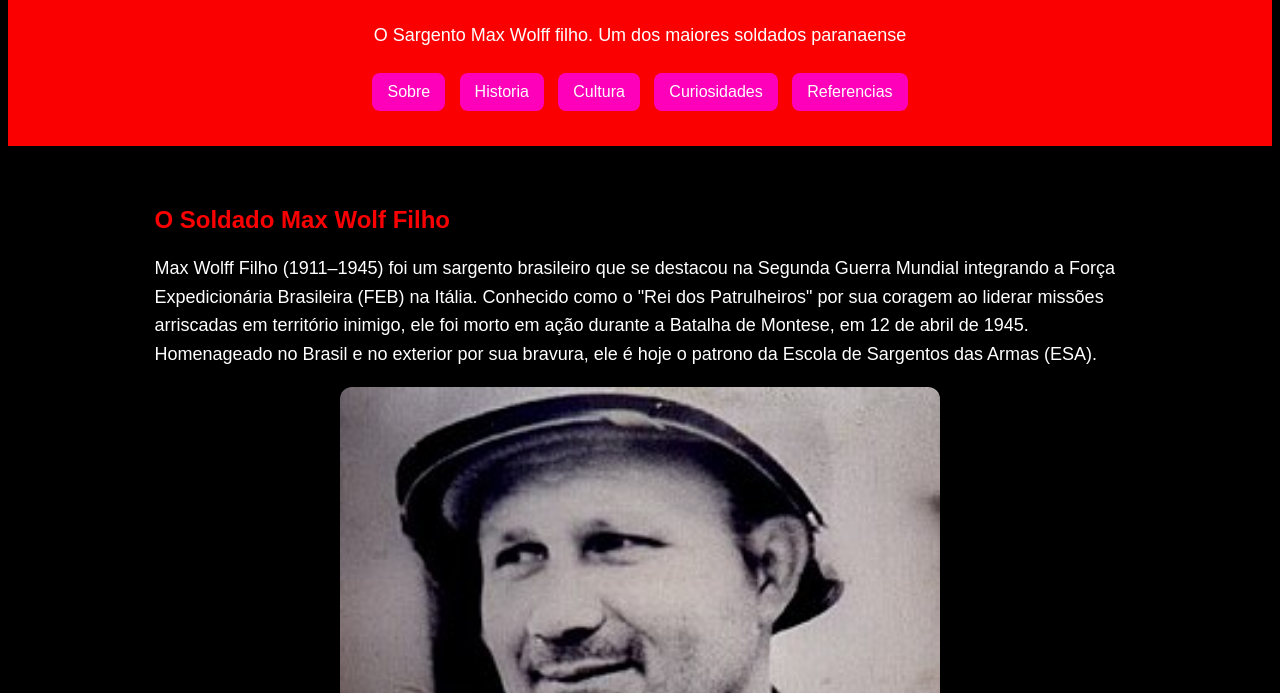
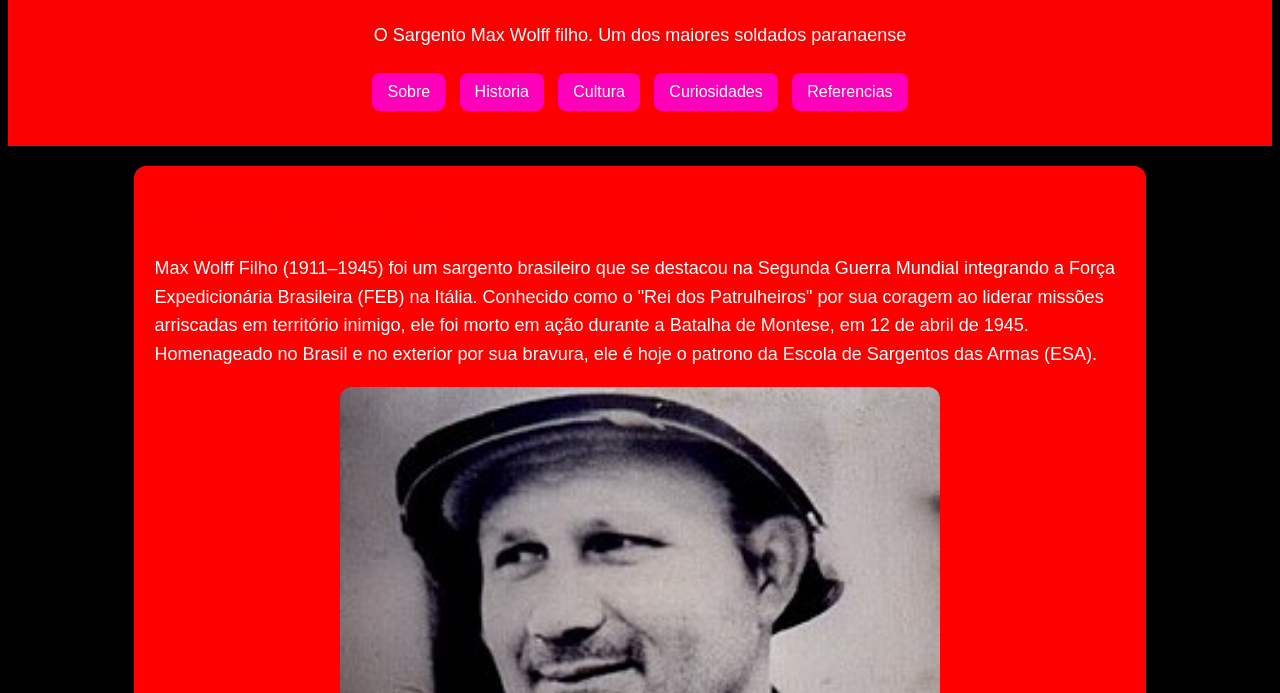
Before and after one commit to paulosouza23-stack/arte_paranaense, a plain HTML site: page index.html in a window 1280 px wide. Shown: the part 107-800 px from the top of the page. Drawn offline with Linux system fonts and the light colour scheme.

Commit message:
atulizei

```diff
--- a/style.css
+++ b/style.css
@@ -60,7 +60,7 @@ main {
     margin: auto;
 }
     section {
-        background-color: #000000;
+        background-color: #ff0000;
         margin: 20px 0;
         padding: 20px;
         border-radius: 12px;
```
